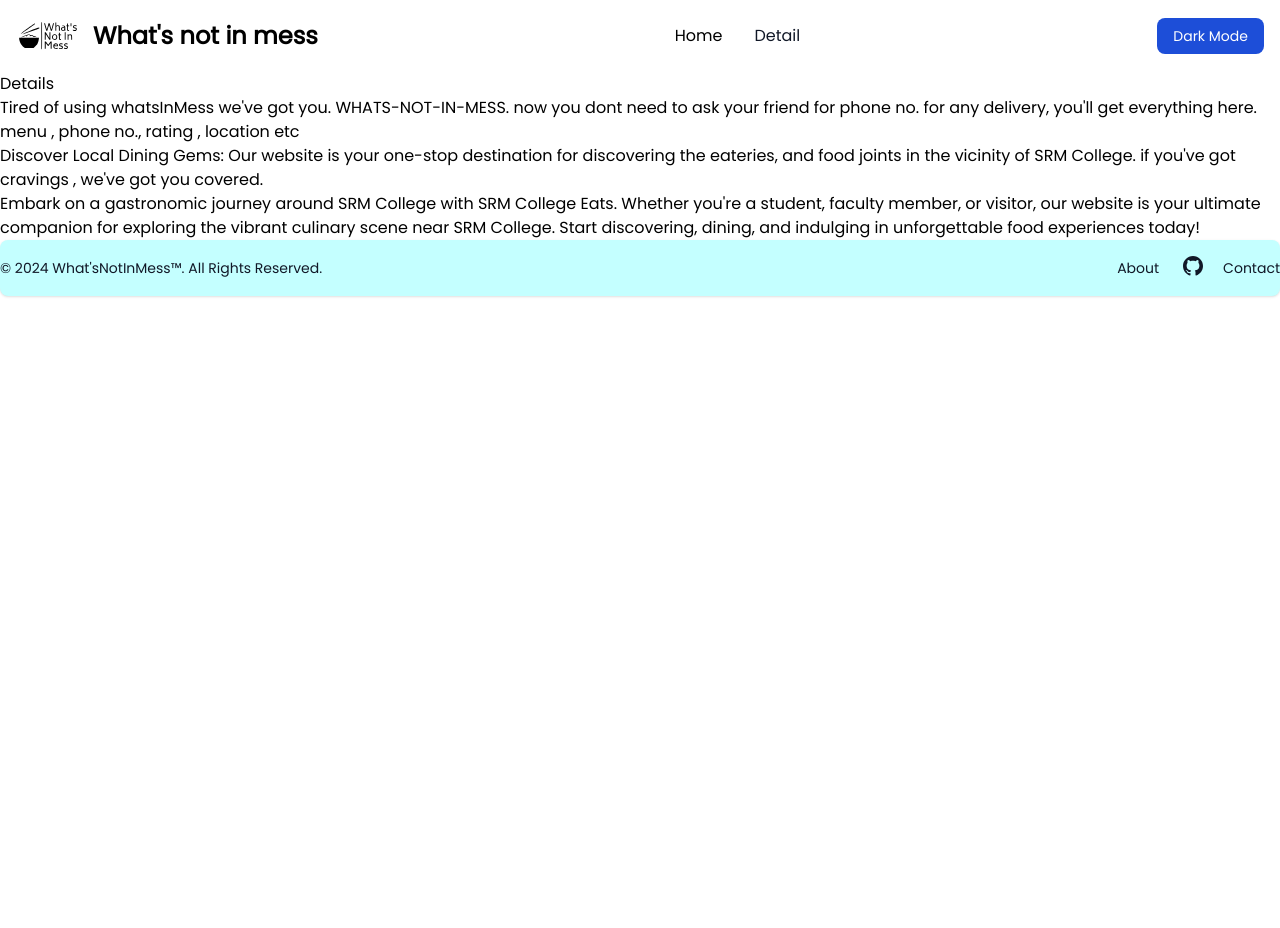
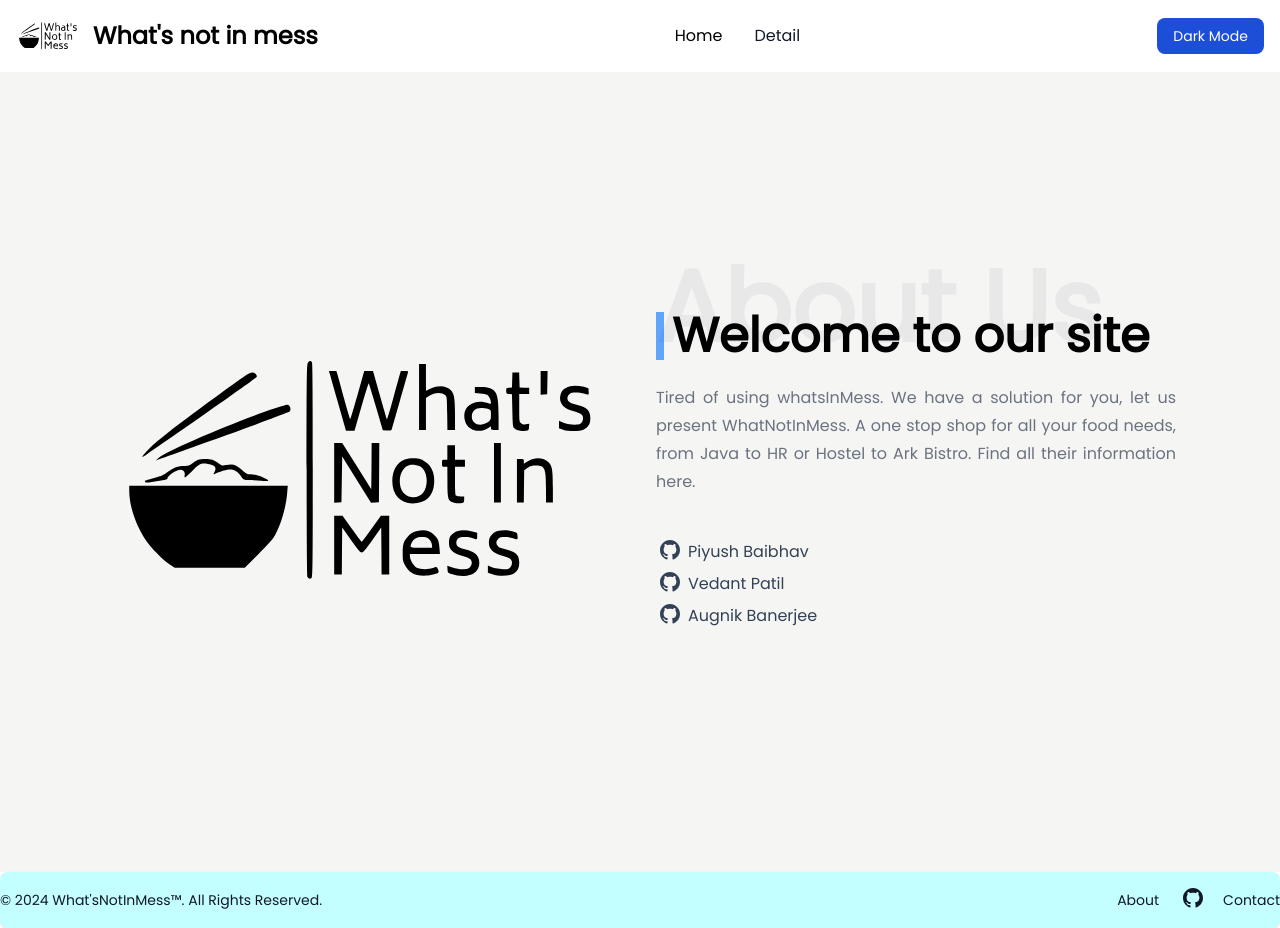
Before and after one commit to Vedant5751/WhatsNotInMess, a React (Vite) app: page /detail in a window 1280 px wide. Before the commit the page ends 800 px from the top, so only its background shows below. Built offline with nearby package versions, Linux system fonts and the light colour scheme.

Commit message:
About Page Update

```diff
--- a/src/pages/Details.jsx
+++ b/src/pages/Details.jsx
@@ -4,22 +4,69 @@
 export default function Details() {
   return (
   <>
-    <div>Details</div>
-
+    <section class="flex items-center py-10 bg-stone-100 xl:h-screen font-poppins dark:bg-gray-800 ">
+        <div class="justify-center flex-1 max-w-6xl py-4 mx-auto lg:py-6 md:px-6">
+            <div class="flex flex-wrap ">
+                <div class="w-full px-4 mb-10 lg:w-1/2 lg:mb-0">
                     <div>
-      Tired of using whatsInMess we've got you. WHATS-NOT-IN-MESS. now you dont need to ask your friend for phone no. for any delivery, you'll get everything here. menu , phone no., rating , location etc
-
+                        <img src="/Logo.svg"/>
+                        <div
+                            class="absolute z-50 text-blue-400 transform -translate-y-1/2 cursor-pointer top-1/2 left-[46%] hover:text-blue-500">
                         </div>
-    <div>
-      Discover Local Dining Gems:
-    Our website is your one-stop destination for discovering the  eateries, and food joints in the vicinity of SRM College. if you've got cravings , we've got you covered.
                     </div>
-    <div>
-    Embark on a gastronomic journey around SRM College with SRM College Eats. Whether you're a student, faculty member, or visitor, our website is your ultimate companion for exploring the vibrant culinary scene near SRM College. Start discovering, dining, and indulging in unforgettable food experiences today!
                 </div>
-
-
-
+                <div class="w-full px-4 mb-10 lg:w-1/2 lg:mb-0 ">
+                    <div class="relative">
+                        <h1
+                            class="absolute -top-20   left-0 text-[20px] lg:text-[100px] text-gray-900 font-bold  dark:text-gray-200 opacity-5 md:block hidden">
+                            About Us
+                        </h1>
+                        <h1 class="pl-2 text-3xl font-bold border-l-8 border-blue-400 md:text-5xl dark:text-white">
+                            Welcome to our site
+                        </h1>
+                    </div>
+                    <p class="mt-6 mb-10 text-base leading-7 text-gray-500 text-justify dark:text-gray-400">
+                        Tired of using whatsInMess. We have a solution for you, let us present WhatNotInMess. A one stop shop for all your food needs, from Java to HR or Hostel to Ark Bistro. Find all their information here.
+                    </p>
+                    <div className='text-slate-700 flex-row'>
+                      <ol className='hover:text-blue-400 hover:underline flex p-1'>
+                          <svg
+                            xmlns="http://www.w3.org/2000/svg"
+                            class="h-5 w-5"
+                            fill="currentColor"
+                            viewBox="0 0 24 24">
+                            <path
+                              d="M12 0c-6.626 0-12 5.373-12 12 0 5.302 3.438 9.8 8.207 11.387.599.111.793-.261.793-.577v-2.234c-3.338.726-4.033-1.416-4.033-1.416-.546-1.387-1.333-1.756-1.333-1.756-1.089-.745.083-.729.083-.729 1.205.084 1.839 1.237 1.839 1.237 1.07 1.834 2.807 1.304 3.492.997.107-.775.418-1.305.762-1.604-2.665-.305-5.467-1.334-5.467-5.931 0-1.311.469-2.381 1.236-3.221-.124-.303-.535-1.524.117-3.176 0 0 1.008-.322 3.301 1.23.957-.266 1.983-.399 3.003-.404 1.02.005 2.047.138 3.006.404 2.291-1.552 3.297-1.23 3.297-1.23.653 1.653.242 2.874.118 3.176.77.84 1.235 1.911 1.235 3.221 0 4.609-2.807 5.624-5.479 5.921.43.372.823 1.102.823 2.222v3.293c0 .319.192.694.801.576 4.765-1.589 8.199-6.086 8.199-11.386 0-6.627-5.373-12-12-12z" />
+                          </svg>
+                          <a href='https://github.com/piyushbaibhav' target='_blank'> <span className='m-2'>Piyush Baibhav</span></a>
+                      </ol>
+                      <ol className='hover:text-blue-400 hover:underline flex p-1'>
+                          <svg
+                            xmlns="http://www.w3.org/2000/svg"
+                            class="h-5 w-5"
+                            fill="currentColor"
+                            viewBox="0 0 24 24">
+                            <path
+                              d="M12 0c-6.626 0-12 5.373-12 12 0 5.302 3.438 9.8 8.207 11.387.599.111.793-.261.793-.577v-2.234c-3.338.726-4.033-1.416-4.033-1.416-.546-1.387-1.333-1.756-1.333-1.756-1.089-.745.083-.729.083-.729 1.205.084 1.839 1.237 1.839 1.237 1.07 1.834 2.807 1.304 3.492.997.107-.775.418-1.305.762-1.604-2.665-.305-5.467-1.334-5.467-5.931 0-1.311.469-2.381 1.236-3.221-.124-.303-.535-1.524.117-3.176 0 0 1.008-.322 3.301 1.23.957-.266 1.983-.399 3.003-.404 1.02.005 2.047.138 3.006.404 2.291-1.552 3.297-1.23 3.297-1.23.653 1.653.242 2.874.118 3.176.77.84 1.235 1.911 1.235 3.221 0 4.609-2.807 5.624-5.479 5.921.43.372.823 1.102.823 2.222v3.293c0 .319.192.694.801.576 4.765-1.589 8.199-6.086 8.199-11.386 0-6.627-5.373-12-12-12z" />
+                          </svg>
+                          <a href='https://github.com/Vedant5751' target='_blank'> <span className='m-2'>Vedant Patil</span></a>
+                      </ol>
+                      <ol className='hover:text-blue-400 hover:underline flex p-1'>
+                          <svg
+                            xmlns="http://www.w3.org/2000/svg"
+                            class="h-5 w-5"
+                            fill="currentColor"
+                            viewBox="0 0 24 24">
+                            <path
+                              d="M12 0c-6.626 0-12 5.373-12 12 0 5.302 3.438 9.8 8.207 11.387.599.111.793-.261.793-.577v-2.234c-3.338.726-4.033-1.416-4.033-1.416-.546-1.387-1.333-1.756-1.333-1.756-1.089-.745.083-.729.083-.729 1.205.084 1.839 1.237 1.839 1.237 1.07 1.834 2.807 1.304 3.492.997.107-.775.418-1.305.762-1.604-2.665-.305-5.467-1.334-5.467-5.931 0-1.311.469-2.381 1.236-3.221-.124-.303-.535-1.524.117-3.176 0 0 1.008-.322 3.301 1.23.957-.266 1.983-.399 3.003-.404 1.02.005 2.047.138 3.006.404 2.291-1.552 3.297-1.23 3.297-1.23.653 1.653.242 2.874.118 3.176.77.84 1.235 1.911 1.235 3.221 0 4.609-2.807 5.624-5.479 5.921.43.372.823 1.102.823 2.222v3.293c0 .319.192.694.801.576 4.765-1.589 8.199-6.086 8.199-11.386 0-6.627-5.373-12-12-12z" />
+                          </svg>
+                          <a href='https://github.com/Augnik03' target='_blank'> <span className='m-2'>Augnik Banerjee</span> </a>
+                      </ol>
+                    </div>
+                </div>
+            </div>
+        </div>
+    </section>
   </>
   )
 }
```
Lines whose indentation alone changed are shown as unchanged.
